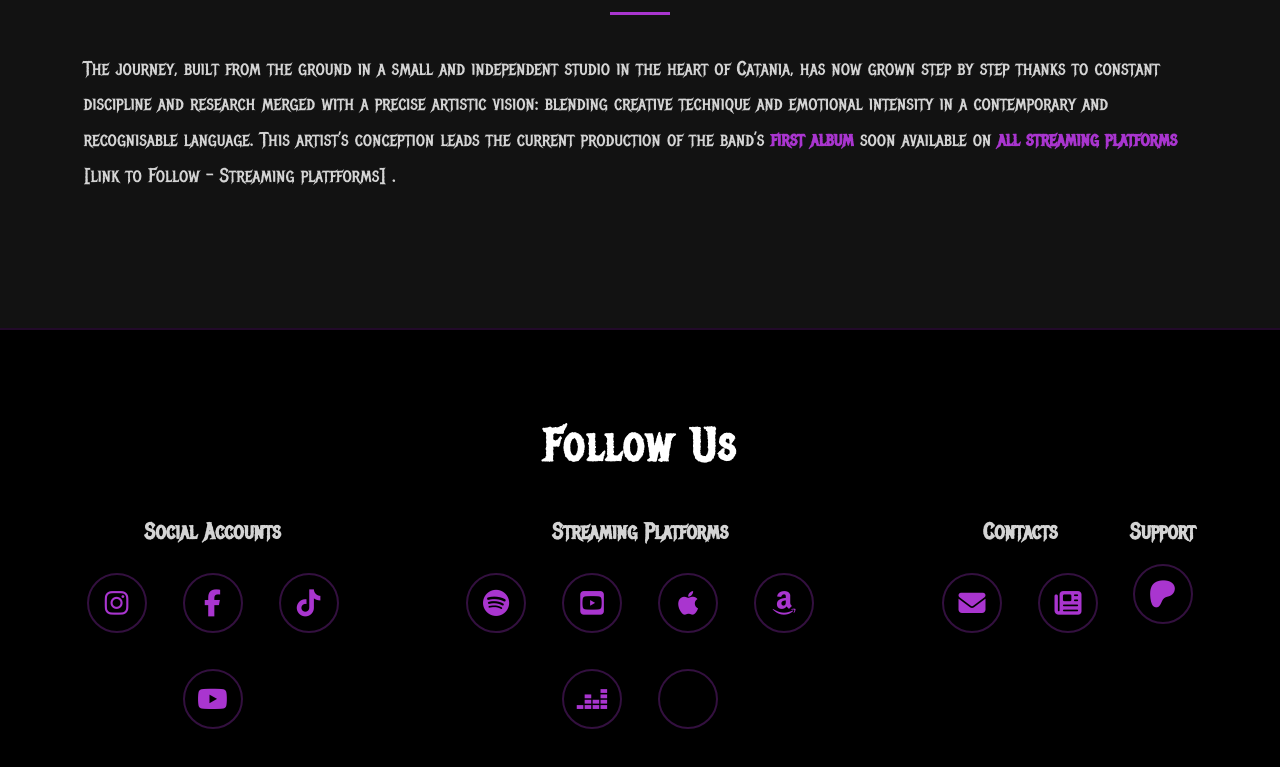
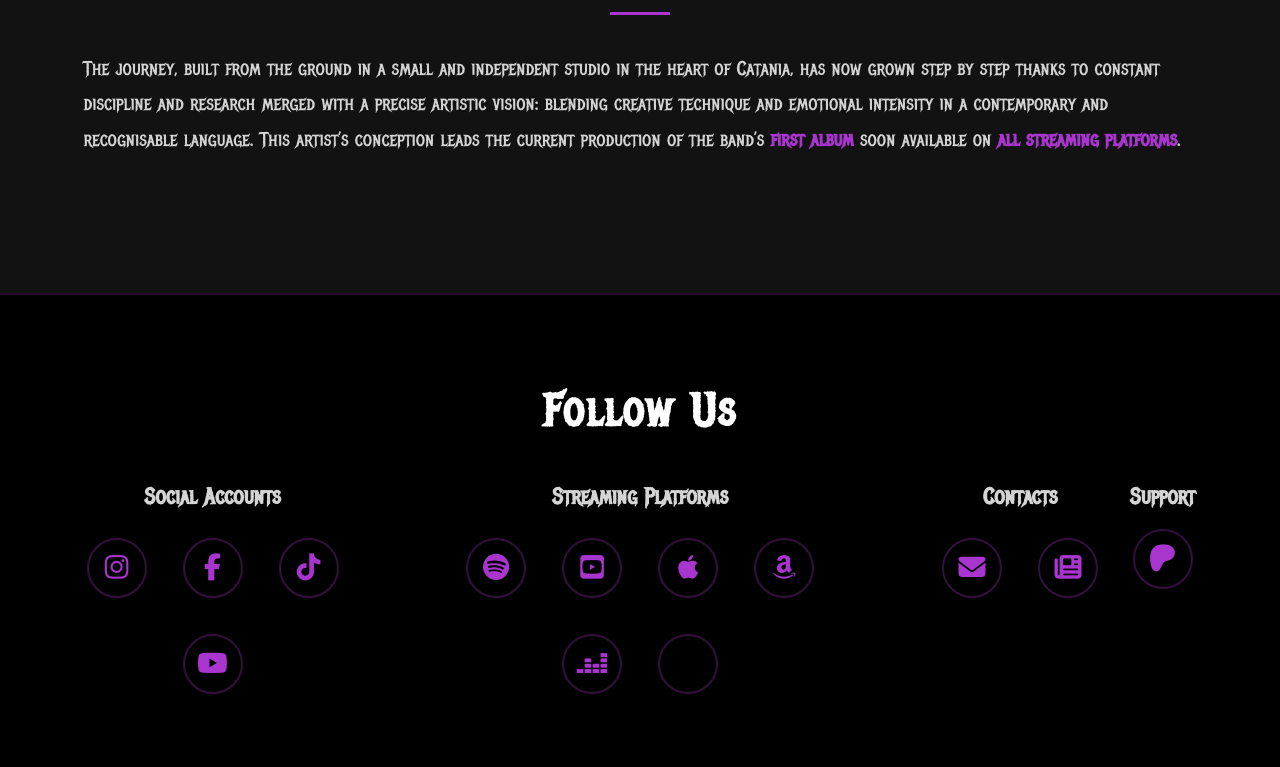
Before and after one commit to Metiria/metiria.github.io, a Jekyll site: the page built from index.html, in a window 1280 px wide and 900 px high, scrolled down 2441 px, cut to the strip 133-900 px from the top of the window. Built offline with Jekyll 4.4.1, drawn with Linux system fonts in a browser that asks for light colours; nearby versions of some CDN libraries.

Commit message:
Bio to Follow Link

```diff
--- a/follow.html
+++ b/follow.html
@@ -4,3 +4,5 @@
 title: Follow & Stream
 subtitle: Connect with us and listen to our music
 ---
+
+id="listen"
--- a/index.html
+++ b/index.html
@@ -86,7 +86,7 @@
                 <h2 class="section-title">Present vision & future goals</h2>
                 <p>
                     The journey, built from the ground in a small and independent studio in the heart of Catania, has now grown step by step thanks to constant discipline and research merged with a precise artistic vision: blending creative technique and emotional intensity in a contemporary and recognisable language.
-                    This artist’s conception leads the current production of the band’s <a href="{{ '/releases.html#albums' | relative_url }}">first album</a> soon available on <a href="{{ '/follow.html' | relative_url }}">all streaming platforms</a> [link to Follow – Streaming platfforms] .
+                    This artist’s conception leads the current production of the band’s <a href="{{ '/releases.html#albums' | relative_url }}">first album</a> soon available on <a href="{{ '/follow.html#listen' | relative_url }}">all streaming platforms</a>.
                 </p>
             </div>
         </div>
```
